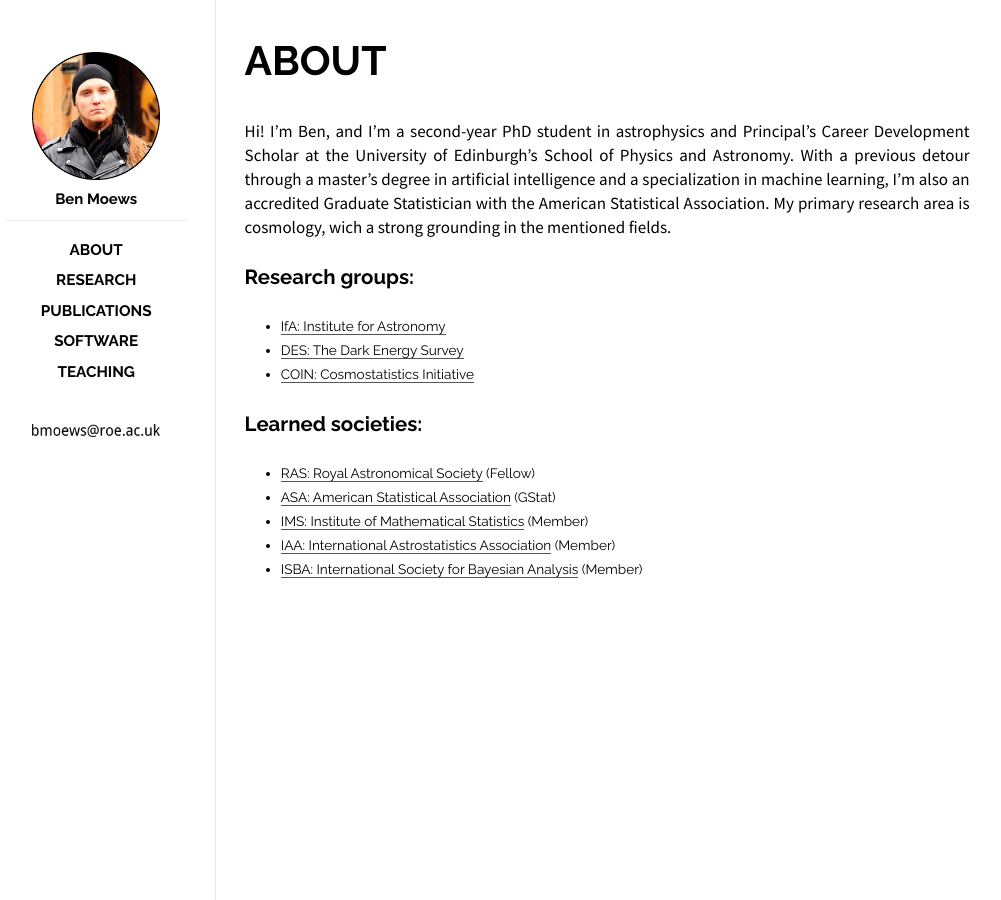
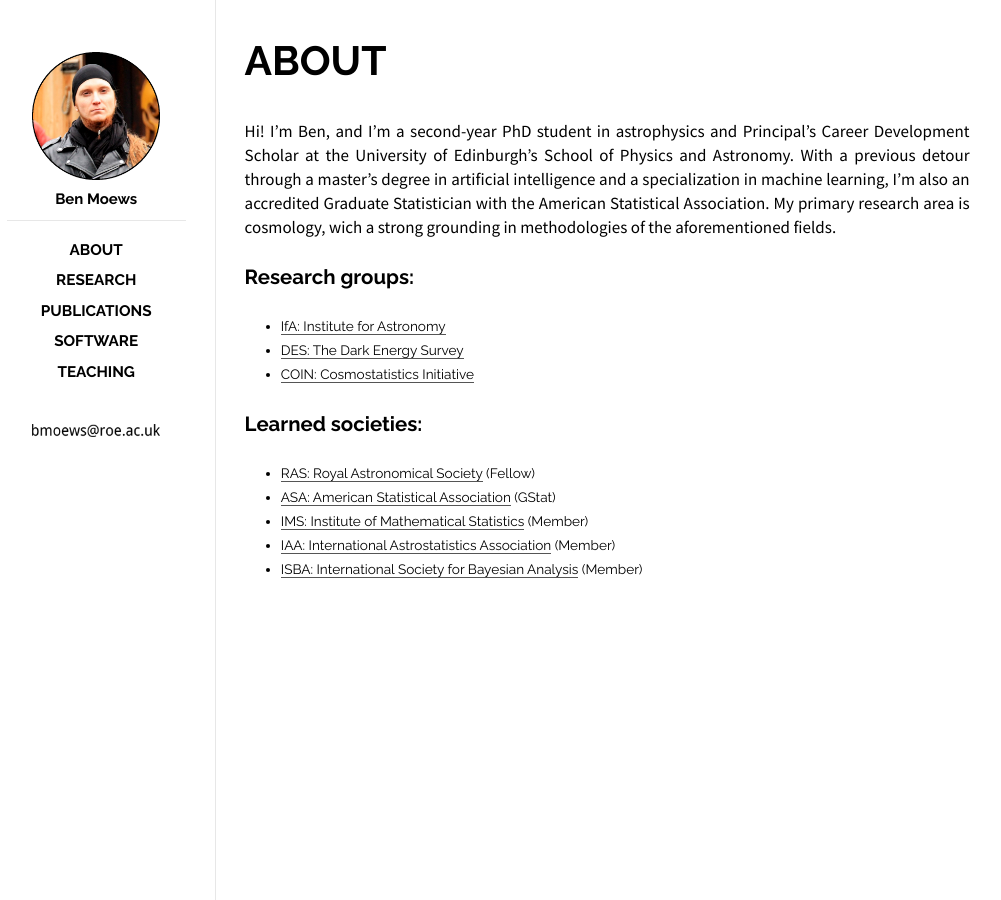
Before and after one commit to moews/moews.github.io, a Jekyll site: the page built from _posts/2017-03-27-about.md, in a window 1280 px wide. Shown: the whole page, without its empty margins (143-1144 px from the left). Built offline with Jekyll 4.4.1, drawn with Linux system fonts in a browser that asks for light colours.

Commit message:
Update 2017-03-27-about.md

```diff
--- a/_posts/2017-03-27-about.md
+++ b/_posts/2017-03-27-about.md
@@ -7,7 +7,7 @@
 ---
 
 <br>
-Hi! I'm Ben, and I'm a second-year PhD student in astrophysics and Principal's Career Development Scholar at the University of Edinburgh's School of Physics and Astronomy. With a previous detour through a master's degree in artificial intelligence and a specialization in machine learning, I'm also an accredited Graduate Statistician with the American Statistical Association. My primary research area is cosmology, wich a strong grounding in the mentioned fields.
+Hi! I'm Ben, and I'm a second-year PhD student in astrophysics and Principal's Career Development Scholar at the University of Edinburgh's School of Physics and Astronomy. With a previous detour through a master's degree in artificial intelligence and a specialization in machine learning, I'm also an accredited Graduate Statistician with the American Statistical Association. My primary research area is cosmology, wich a strong grounding in methodologies of the aforementioned fields.
 
 ## Research groups:
 
```
